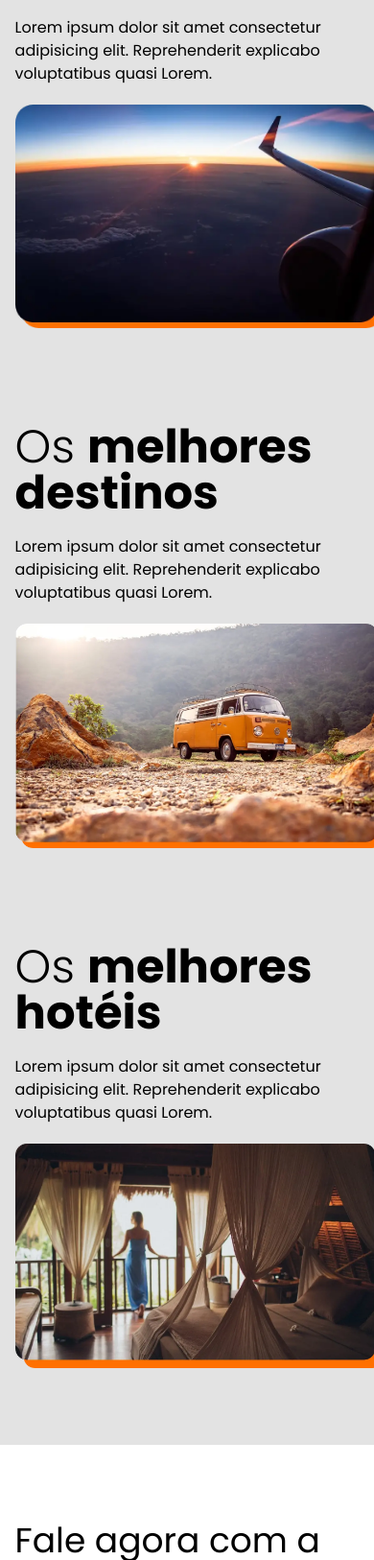
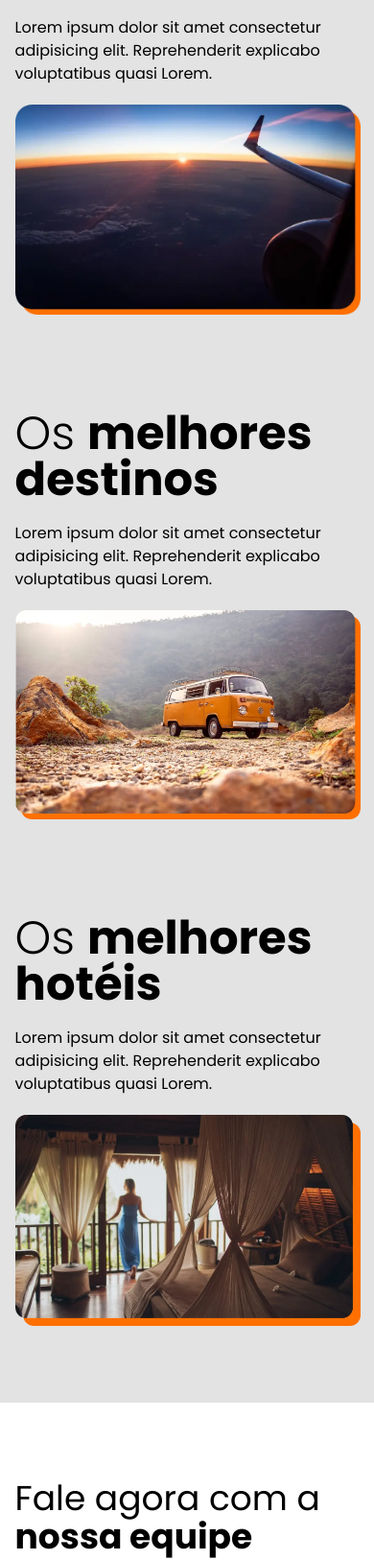
Before and after one commit to eudeda/SiteViagens, a website: page index.html in a window 390 px wide. Shown: the part 1026-2652 px from the top of the page at 96% size. Drawn offline with nearby package versions, Linux system fonts and the light colour scheme.

Commit message:
Some issues possibly fixed
- Mobile menu close button bug solved✅
- Images in the second section resized 🛠

```diff
--- a/index.html
+++ b/index.html
@@ -89,7 +89,7 @@
                             Reprehenderit explicabo voluptatibus quasi Lorem.</p>
                     </div>
 
-                    <div class="max-w-[480px] max-[900px]:w-96">
+                    <div class="max-w-[480px] max-[796px]:max-w-[360px] max-[900px]:w-96">
                         <img class="" src="imgs/aviao.webp" alt="foto">
                     </div>
                 </article>
@@ -103,7 +103,7 @@
                             Reprehenderit explicabo voluptatibus quasi Lorem.</p>
                     </div>
 
-                    <div class="max-w-[480px] max-[900px]:w-96">
+                    <div class="max-w-[480px] max-[796px]:max-w-[360px] max-[900px]:w-96">
                         <img class="" src="imgs/carro.webp" alt="foto">
                     </div>
                 </article>
@@ -115,7 +115,7 @@
                         <p class="max-[796px]:mb-5">Lorem ipsum dolor sit amet consectetur adipisicing elit.
                             Reprehenderit explicabo voluptatibus quasi Lorem.</p>
                     </div>
-                    <div class="max-w-[480px] max-[900px]:w-96">
+                    <div class="max-w-[480px] max-[796px]:max-w-[360px] max-[900px]:w-96">
                         <img class="" src="imgs/hoteis.webp" alt="foto">
                     </div>
                 </article>
--- a/js/mob-menu.js
+++ b/js/mob-menu.js
@@ -19,8 +19,7 @@ const closeMenu = () => {
 
 mobMenuBtn.addEventListener('click', () => {
     animateMenu();
-    mobMenu.classList.toggle('w-0');
-    mobMenu.classList.add('w-3/5');
+    mobMenu.classList.toggle('w-3/5');
     overlay.classList.toggle('hidden');
 });
 
```
Also changed, not shown: css/output.css.
